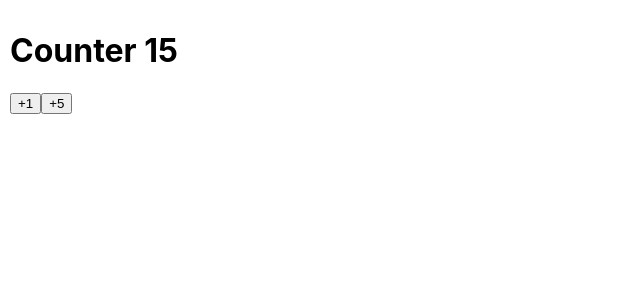
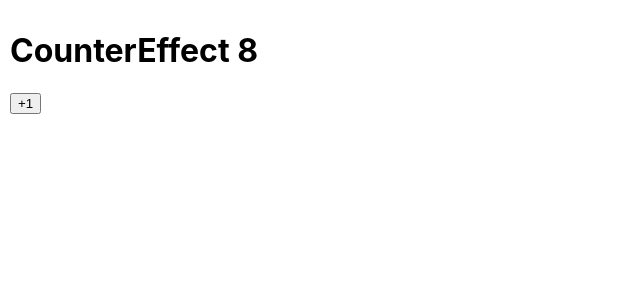
Before and after one commit to angeldelacruzdev/react-pro, a React (Create React App) app: page / in a window 1280 px wide. Shown: the top 300 px of the page, without its empty margins (0-640 px from the left). Built offline with nearby package versions, Linux system fonts and the light colour scheme.

Commit message:
Seccion 2: useEffect - CounterEffect

```diff
--- a/src/App.tsx
+++ b/src/App.tsx
@@ -1,10 +1,11 @@
 // import Counter from "./bases/Counter";
-import CounterBy from "./bases/CounterBy";
+// import CounterBy from "./bases/CounterBy";
+import CounterEffect from "./bases/CounterEffect";
 
 function App() {
   return (
     <>
-      <CounterBy initialValue={15} />
+      <CounterEffect />
     </>
   );
 }
--- /dev/null
+++ b/src/bases/CounterEffect.tsx
@@ -0,0 +1,25 @@
+import { useEffect, useState } from "react";
+
+const MAXIMUN_COUNT = 10;
+
+const CounterEffect = () => {
+  const [counter, setCounter] = useState(8);
+
+  const handleCounter = () => {
+    setCounter((prev) => Math.min(prev + 1, MAXIMUN_COUNT));
+  };
+
+  useEffect(() => {
+    if (counter < 10) return;
+    console.warn("Llego al valor máximo");
+  }, [counter]);
+
+  return (
+    <div>
+      <h1>CounterEffect {counter}</h1>
+      <button onClick={() => handleCounter()}>+1</button>
+    </div>
+  );
+};
+
+export default CounterEffect;
```
